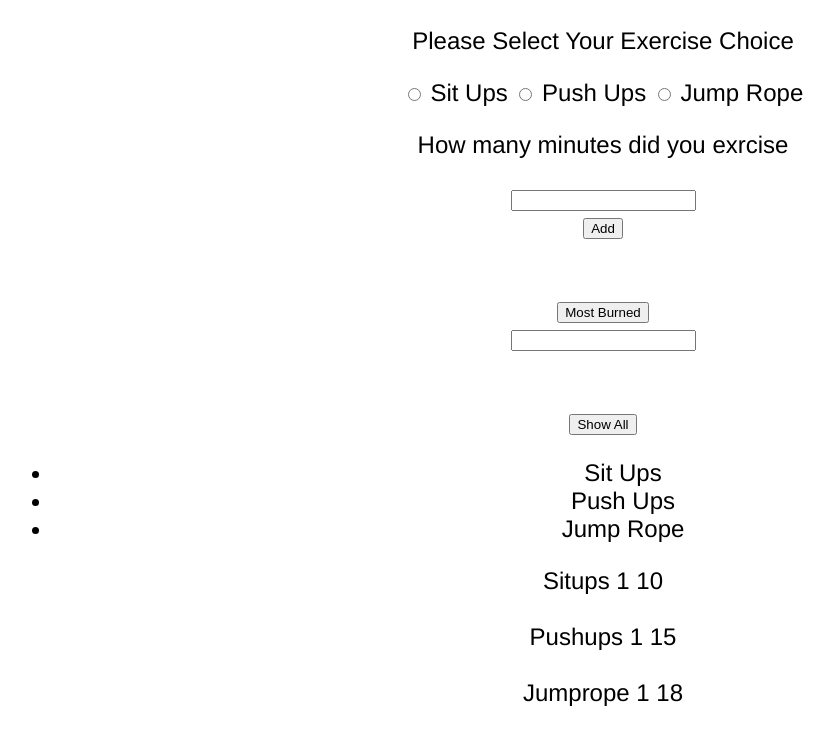
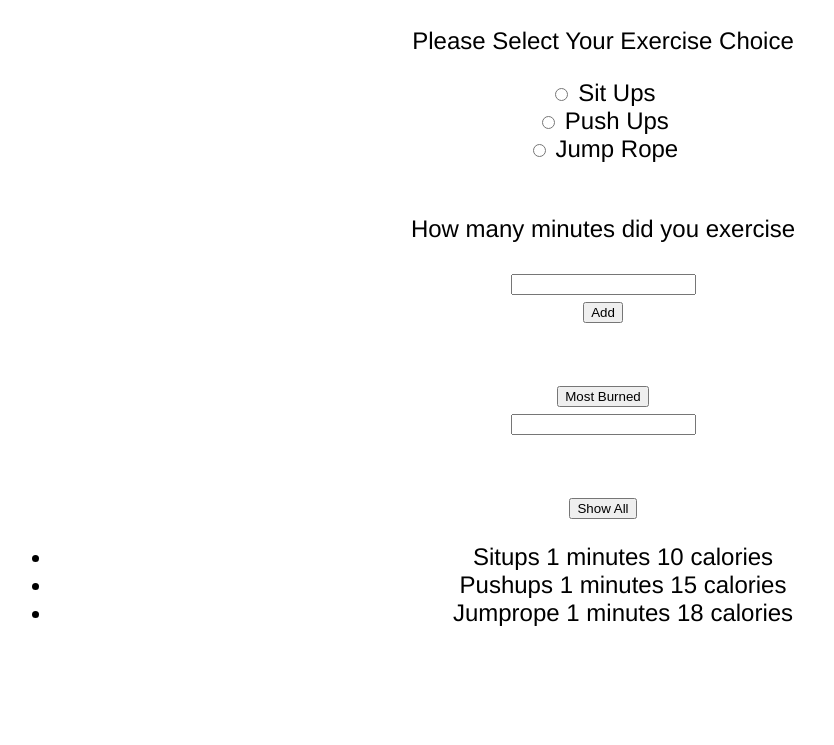
Before and after one commit to kurtfriedrichhotmail/ExercisePrgoram, a plain HTML site: page index.html in a window 1280 px wide. Both pictures are taken after a click on the button "Show All". Shown: the part 95-840 px from the top of the page, without its empty margins (37-871 px from the left). After the commit the page ends 800 px from the top, so only its background shows below. Drawn offline with Linux system fonts and the light colour scheme.

Commit message:
kurt changed some code

```diff
--- a/index.html
+++ b/index.html
@@ -14,20 +14,19 @@
     <p>Please Select Your Exercise Choice</p>
     <div id = "ExerciseRadio">
 
-<input type = "radio" id ="situps" name="exercise" value="situps" />
-<label for = "situps"> Sit Ups </label>
+        <input type="radio" id="Sit Ups" name="exercise" value="Sit Ups" />
+        <label for="Sit Ups">Sit Ups</label><br>
 
-<input type = "radio" id="pushups" name="exercise" value="pushups" />
-<label type = "pushups"> Push Ups</label>
+        <input type="radio" id="Push Ups" name="exercise" value="Push Ups" />
+        <label for="Push Ups">Push Ups</label><br>
 
-<input type = "radio" id="jumprope" name="exercise" value="jumprope" />
-<label for = "jumprope" >Jump Rope</label>
+        <input type="radio" id="Jump Rope" name="exercise" value="Jump Rope" />
+        <label for="Jump Rope">Jump Rope</label><br>
+        <br>
 
-
-
-        <p> How many minutes did you exrcise</p>
-        <input type="number" name="number" id="TextBox" /><br>
-        <button type="button"  id="add" onclick="Function" >Add</button>
+        <p> How many minutes did you exercise</p>
+        <input type="number" name="time" id="time" /><br>
+        <button type="button"  id="add"  >Add</button>
 
 <br><br><br>
 
@@ -43,12 +42,9 @@
 <div>
 
     <button type="button"  id="showAllButton">Show All</button>
-<ul>
-    <li>Sit Ups</li>
-    <li>Push Ups</li>
-    <li>Jump Rope</li>
-  </ul>
-  <div id="output"></div>
+    <ul id = "output">
+    </ul>
+
 
 
 </div>
--- a/main.js
+++ b/main.js
@@ -1,65 +1,67 @@
 // code that should run immediately
 
-let output = document.getElementById("output");
+exerciseArray = []; // define an array of type of exercise
+let Exercise = function  (which, length, calories) {
+  this.exerciseName = which;
+  this.exerciseLenght = length;
+  this.exerciseCalories = calories;
+// end object constructor
+};
 
 
 // code that needs to wait until DOM is loaded
 document.addEventListener("DOMContentLoaded", function (event) {
+  let output = document.getElementById("output");
 
-
-    exerciseArray = []; // define an array of type of exercise
-
-    let Exercise = function  (which, length, calories) {
-        this.exerciseName = which;
-        this.exerciseLenght = length;
-        this.exerciseCalories = calories;
-
-
-      // end object constructor
-      };
 
     // Create instances of Exercise objects
     // All instances of Exercise will have these common properties and methods
     let situps = new Exercise("Situps", 1 , 10 );
+    exerciseArray.push(situps);
+
     let pushups = new Exercise("Pushups", 1 , 15);
+    exerciseArray.push(pushups);
+
     let jumprope = new Exercise("Jumprope", 1 , 18);
+    exerciseArray.push(jumprope);
 
-    exerciseArray.push(Exercise);
+
 
     document.getElementById("add").onclick = function () {
-        let exercise1 = document.getElementsByName("exercise");
-        let checkedRadio = Array.from(exercise1).find(
-          (radio) => radio.checked
-        );
-        alert("You have selected : " + checkedRadio.value);
+
+      let time = document.getElementById("time").value;
+      let calories = 0;
+      let radioButtonGroup = document.getElementsByName("exercise");
+      let checkedRadio = Array.from(radioButtonGroup).find(
+        (radio) => radio.checked
+      );
+      console.log("here");
+        console.log(checkedRadio.value);
+      if(checkedRadio.value === "Sit Ups"){
+        calories = time * 10;
+      }
+      if(checkedRadio.value === "Push Ups"){
+         calories = time * 15;
+      }
+      if(checkedRadio.value === "Jump Rope"){
+          calories = time * 18;
+      }
+      exerciseArray.push(new Exercise(checkedRadio.value, time, calories))
       };
 
 
 
+    document.getElementById("showAllButton").addEventListener("click", function () {
+        let ul = document.getElementById('output');
+        ul.innerHTML = "";
+        for (let i = 0; i < exerciseArray.length; i++) {
+            let li = document.createElement('li');
+            ul.appendChild(li);
+            li.innerHTML =  exerciseArray[i].exerciseName + "   " +  exerciseArray[i].exerciseLenght + " minutes " +   exerciseArray[i].exerciseCalories + " calories";
+        };
+    });
 
 
 
 
-
-    output.innerHTML += situps.exerciseName + " " + situps.exerciseLenght + " " + situps.exerciseCalories+ "<br><br>";
-    output.innerHTML += pushups.exerciseName + " " + pushups.exerciseLenght + " " + pushups.exerciseCalories + "<br><br>";
-    output.innerHTML += jumprope.exerciseName + "  " + jumprope.exerciseLenght + "  " + jumprope.exerciseCalories
-
-
-    document.getElementById("showAllButton").addEventListener("click", function () {
-        console.log(exerciseArray);
-        let message ;
-        for (i = 0; i < exerciseArray.length; i++) {
-            message = message + exerciseArray[i].situps + "  " + exerciseArray[i].pushups + "  "+ exerciseArray[i].jumprope + "\n";
-            console.log(message);
-        }
-        document.getElementById("output").value = message;
-    });
-
-
-    document.getElementById("situps").value = "";
-    document.getElementById("pushups").value = "";
-    document.getElementById("jumprope").value = "";
-
-
 });
--- a/site.css
+++ b/site.css
@@ -8,3 +8,6 @@
     text-align: center;
 
 }
+.ul {
+    text-align: left;
+}
```
